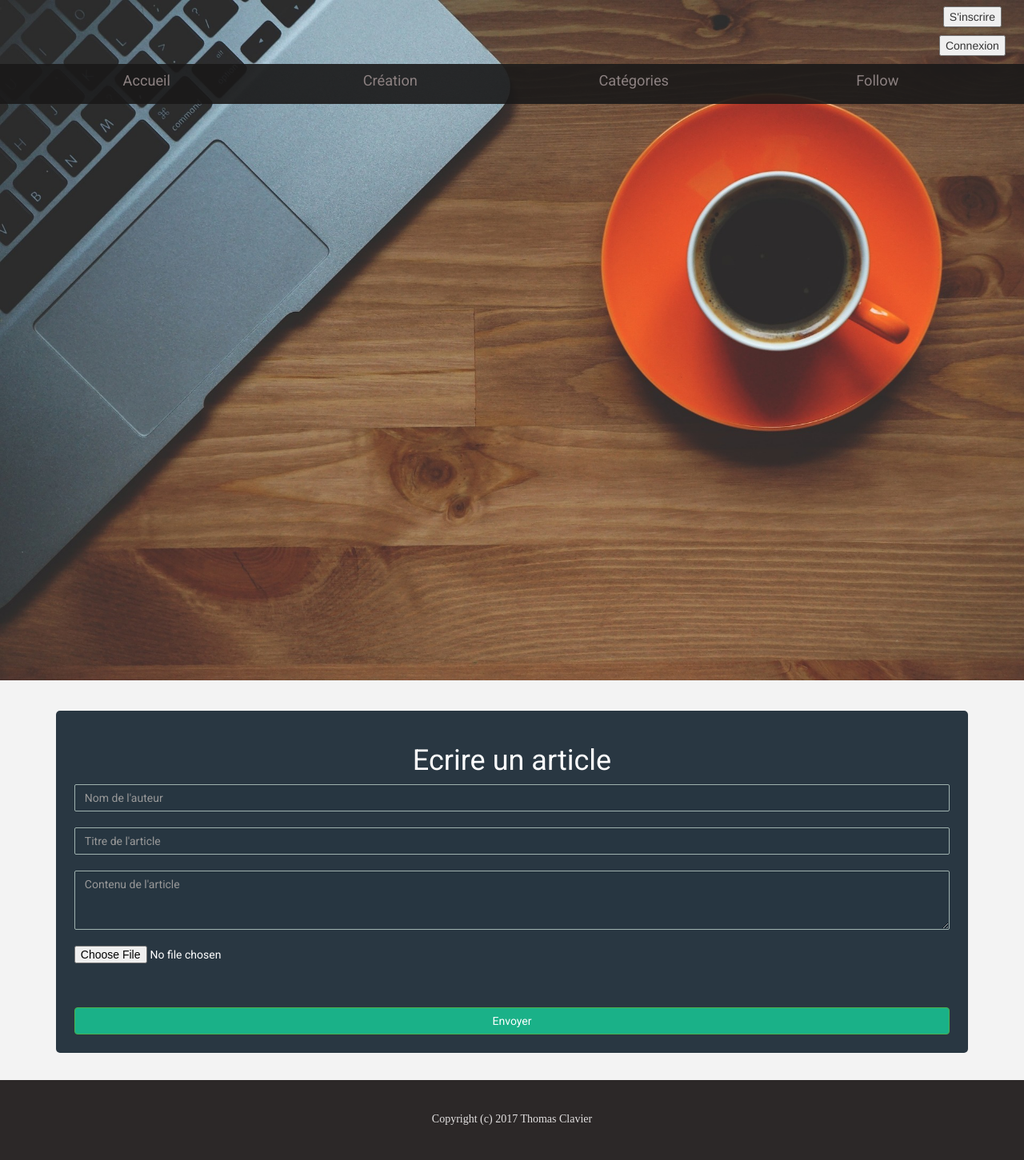
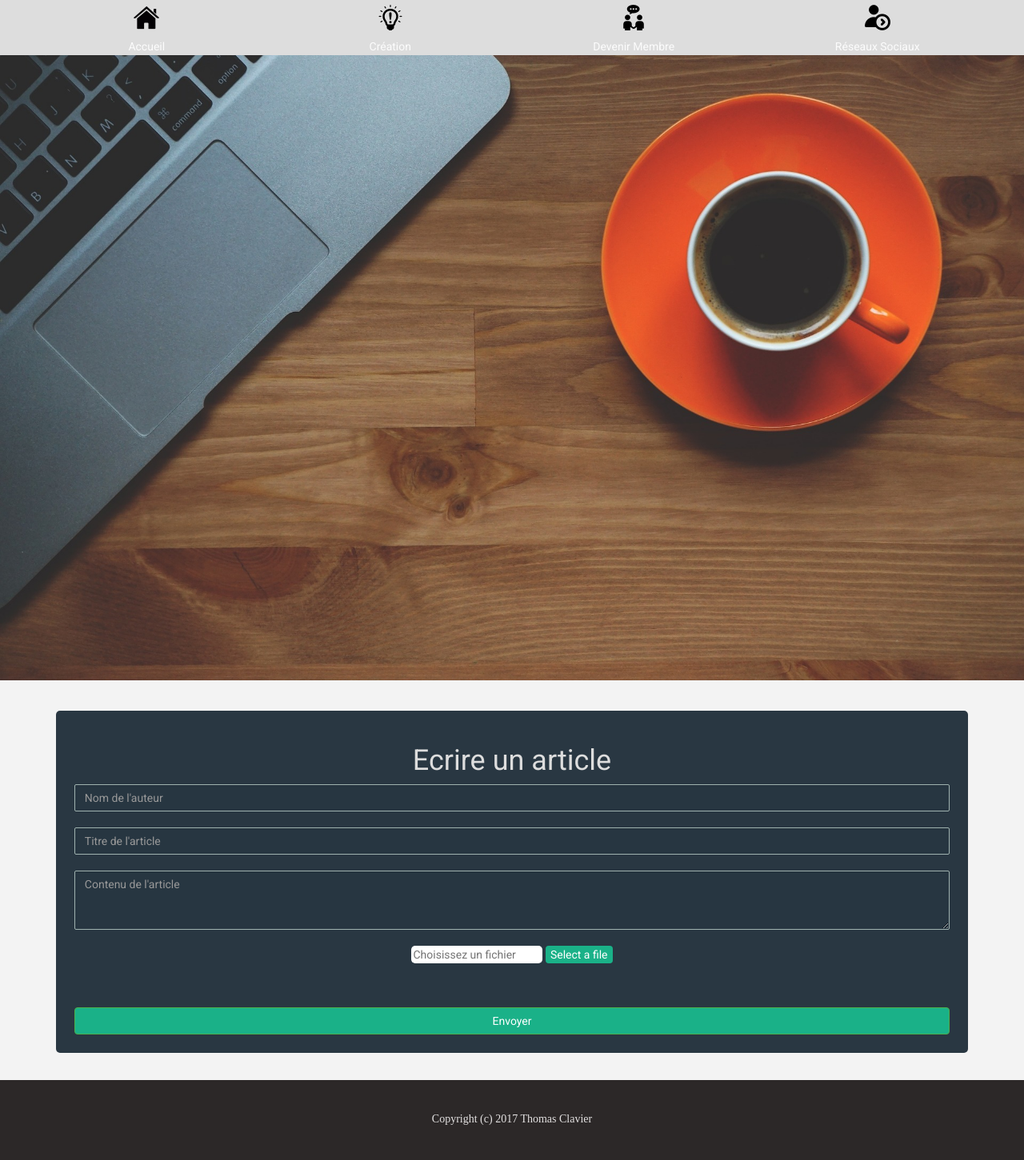
Before and after one commit to climboy/Design_Blog, a PHP site: page /postarticles.php in a window 1280 px wide. Shown: the whole page at 80% size. Run offline with PHP 8.4, Linux system fonts and the light colour scheme; some web fonts are replaced.

Commit message:
Design_Blog
modification

```diff
--- /dev/null
+++ b/blog.js
@@ -0,0 +1,6 @@
+function getfile(){
+     document.getElementById('hiddenfile').click();
+ }
+ function getvalue(){
+     document.getElementById('selectedfile').value=document.getElementById('hiddenfile').value;
+ }
--- a/css/style.css
+++ b/css/style.css
@@ -11,11 +11,12 @@ body
 .col-sm-4
 {
   text-align: center;
+  display: block;
 }
 
 .col-sm-3
 {
-  font-size: 1.3em;
+  font-size: 1em;
   font-family: "Roboto";
   text-align: center;
 }
@@ -76,6 +77,8 @@ p
   padding-bottom: 1%;
   padding-top: 0.1%;
   width: 350%;
+  height: 191px;
+  display: block;
 }
 #comment
 {
@@ -96,12 +99,12 @@ h3
 .navbar
 {
   border-radius: 0px;
-  background-color: rgba(0, 0, 0, 0.8);
+  background-color: rgba(221, 221, 221, 1);
 }
 
 a
 {
-  color: #8C8181;
+  color: #fcfcfc;
 }
 
 .nav > li > a:focus, .nav > li > a:hover
@@ -208,5 +211,49 @@ margin: 0 auto 15px;
 }
 .navbar-toggle .icon-bar
 {
-  background-color: #FFFFFF;
+  background-color: #000000;
 }
+a:focus, a:hover
+{
+  color: #696969;
+}
+
+.icone
+{
+  width: 32px;
+  height: 32px;
+  margin-top: 2%;
+}
+
+.texte
+{
+  padding-top: 4px;
+  padding-bottom: 4px;
+}
+
+h1
+{
+  color: #DDDDDD;
+}
+
+
+#send
+{
+  background : #1ab188;
+
+}
+
+#selectedfile
+{
+  color: #000000;
+  border-radius: 5px;
+  border: none;
+}
+
+#file
+{
+  background : #1ab188;
+  color : #ffffff;
+  border: none;
+  border-radius: 4px;
+}
--- a/postarticles.php
+++ b/postarticles.php
@@ -13,21 +13,8 @@
   <body>
     <img class="coffee"src="css/coffee.jpg">
     <div class="head">
-    <div class="container-fluid">
-      <div class="row">
-        <div class="col-sm-4"></div>
-        <div class="col-sm-4"></div>
-        <div class="col-sm-4">
-    <div class="form-group">
-    <button type="submit" name="button">S'inscrire</button>
-    </div>
-    <div class="form-group">
-    <button type="submit" name="button">Connexion</button>
-    </div>
-    </div>
-    </div>
-    </div>
-    <nav class="navbar navbar-light" style="background-color: #1A1919E6;" role="navigation">
+
+    <nav class="navbar navbar-light"  role="navigation">
           <div class="container-fluid">
       <div class="navbar-header">
     <button type="button" class="navbar-toggle collapsed" data-toggle="collapse" data-target="#bs-example-navbar-collapse-1">
@@ -39,10 +26,10 @@
     </div>
     <div class="collapse navbar-collapse" id="bs-example-navbar-collapse-1">
               <ul class="nav navbar-nav">
-                <li class="col-sm-3"><a href="home.php">Accueil</a></li>
-								<li class="col-sm-3"><a href="postarticles.php">Création</a></li>
-								<li class="col-sm-3"><a href="Categories.php">Catégories</a></li>
-								<li class="col-sm-3"><a href="Follow.php">Follow</a></li>
+                <li class="col-sm-3"><img class="icone" src="css/home.png"><a href="home.php">Accueil</a></li>
+								<li class="col-sm-3"><img class="icone" src="css/light.png"><a href="postarticles.php">Création</a></li>
+								<li class="col-sm-3"><img class="icone" src="css/join.png"><a href="Categories.php">Devenir Membre</a></li>
+								<li class="col-sm-3"><img class="icone" src="css/follow.png"><a href="Follow.php">Réseaux Sociaux</a></li>
               </ul>
           </div>
         </div>
@@ -58,7 +45,9 @@
       		<input class="form-control" placeholder="Nom de l'auteur" type="text" name="author" /><br/>
       		<input class="form-control" placeholder="Titre de l'article" type="text" name="title" /><br/>
       		<textarea type="text" placeholder="Contenu de l'article" class="form-control" name="text" rows="3"></textarea><br/>
-          <input type="file" name="picture" accept="image/*">
+          <input type="file" id="hiddenfile" style="display:none" name="file" onChange="getvalue();"/>
+          <input type="text" id="selectedfile" placeholder="Choisissez un fichier"/>
+          <input type="button" id="file" value="Select a file" onclick="getfile();"/>
       		<div class="buttons">
       	<button type="submit"  class="btn btn-success">Envoyer</button>
       </div>
@@ -98,5 +87,6 @@
       <footer role="contentinfo">
         <p>Copyright (c) 2017  Thomas Clavier</p>
       </footer>
+      <script type="text/javascript" src="blog.js"></script>
   </body>
 </html>
```
Also changed, not shown: Categories.php (+6 -19 lines), Follow.php (+6 -19 lines), Inscription.php (+6 -19 lines), comments.php (+9 -20 lines), home.php (+9 -8 lines), css/follow.png (added), css/home.png (added), css/join.png (added), css/light.png (added).
